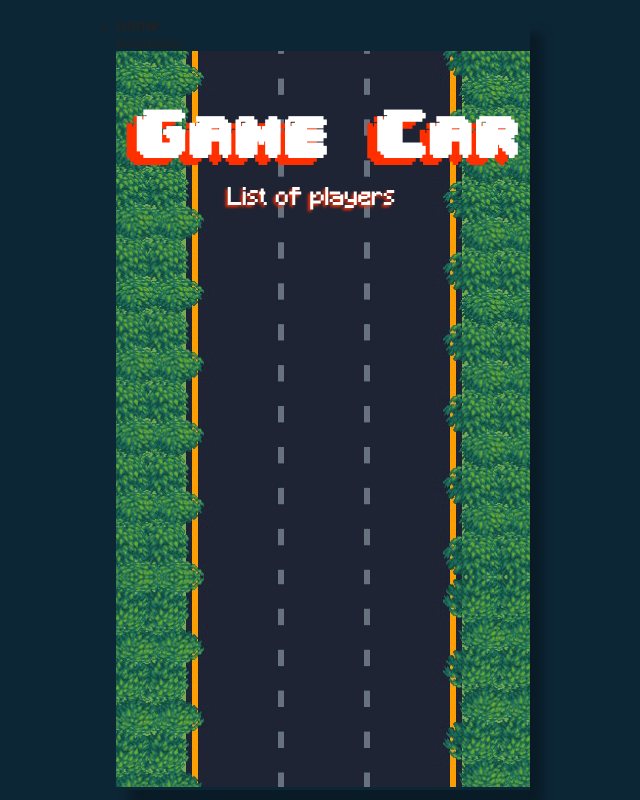
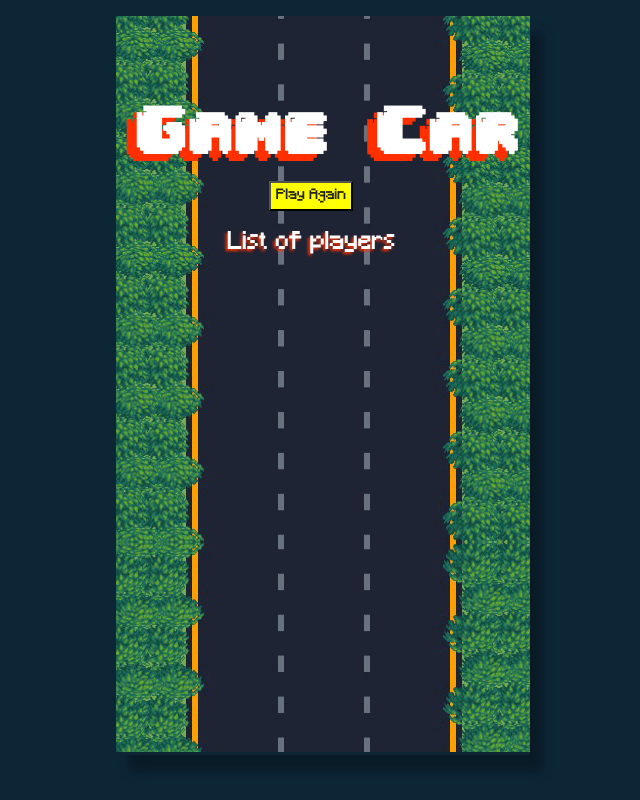
Before and after one commit to danillog/game-car, a React (Create React App) app: page /gameover in a window 1280 px wide. Shown: the whole page, without its empty margins (324-964 px from the left). Built offline with nearby package versions, Linux system fonts and the light colour scheme.

Commit message:
install List of players

```diff
--- a/src/components/Laps/index.js
+++ b/src/components/Laps/index.js
@@ -15,7 +15,7 @@ export default function Laps(props){
       clearTimeout(lapTime)
     }
     if(numLap === 8 ){
-      console.log('Fim de Jogo')
+      window.location.href ="http://localhost:3000/gameover"
     }
   })
 
--- a/src/pages/GameOver/index.js
+++ b/src/pages/GameOver/index.js
@@ -1,25 +1,38 @@
-import React from 'react';
+import React, { useEffect, useState } from 'react';
 import Background from '../../components/Background';
-import { Text, Title } from './style';
+import { ButtonAgain, List, Text, Title } from './style';
 
 export default function GameOver(){
-  // const [nicks, setNicks] = useState([]);
+  const [nicks, setNicks] = useState([]);
 
 
-  // useEffect(() => {
-  //   localStorage.setItem('Nick', JSON.stringify(nick));
-  // },[nick]);
+  useEffect(() => {
+    const nickStorage = localStorage.getItem('Nick');
+    console.log(nickStorage)
+    if(nickStorage){
+      setNicks(JSON.parse(nickStorage));
+    }
+  },[]);
+  function playAgain(){
+    window.location.href ="http://localhost:3000/"
+  }
 
   return(
     <div>
       <Title> Game Car </Title>
       <Text> List of players  </Text>
-      <ul>
-        <li>
-          <h3> nome </h3>
-          <p> pontuação </p>
-        </li>
-      </ul>
+      <List>
+        {
+          nicks.map(nick =>(
+            <li key={nick.id} >
+              <h3> { nick } </h3>
+            </li>
+          ))
+        }
+      </List>
+      <ButtonAgain onClick={playAgain } >
+        Play Again
+      </ButtonAgain>
       <Background />
     </div>
   )
--- a/src/pages/GameOver/style.js
+++ b/src/pages/GameOver/style.js
@@ -16,51 +16,28 @@ export const Text = styled.p`
   font-family: 'Minecraft', Arial, Helvetica, sans-serif;
   color: white;
   position: absolute;
-  top: 22%;
+  top: 29%;
   left: 27%;
   font-size: x-large;
   text-shadow: -2px 2px 3px #ff2f00;
 `;
 
-export const Form = styled.form`
+export const List = styled.ul`
   position: absolute;
-  top: 30%;
-  left: 28%;
+  color: white;
+  font-family: 'Minecraft', Arial, Helvetica, sans-serif;
+  font-size: medium;
+  top: 34%;
+  left: 38%;
+  list-style: none;
+`;
+export const ButtonAgain = styled.button`
+  margin-top: 10px;
+  background-color: yellow;
   font-family:'Minecraft', Arial, Helvetica, sans-serif;
-  display: flex;
-  flex-direction: column;
-
-  button{
-    margin-top: 10px;
-    background-color: yellow;
-    font-family:'Minecraft', Arial, Helvetica, sans-serif;
-    padding: 5px;
-  }
+  padding: 5px;
+  position: absolute;
+  top: 21%;
+  left: 37%;
+}
 `;
-export const Box = styled.div`
-  position: absolute;
-  background-color: #ff2f00;
-  border-radius: 50%;
-  top: 50%;
-  left: 33%;
-  width: 147px;
-  height: 147px;
-  display:none;
-
-
-  &.visible{
-    display:block;
-    transition: 0.5s;
-  }
-  h4{
-    color: white;
-    font-size: xxx-large;
-    font-family: '04b30';
-    position: absolute;
-    top: 34%;
-    left: 15%;
-  }
-  h4 span{
-    color: white !important;
-  }
-`;
--- a/src/pages/Home/index.js
+++ b/src/pages/Home/index.js
@@ -4,14 +4,14 @@ import Background from '../../components/Background';
 import { Box, Form, Text, Title } from './style';
 
 export default function Home(){
-  const [nick, setNick] = useState('');
+  const [nick, setNick] = useState([]);
   const [input, setInput] = useState('');
   const [count, setCount] = useState('');
   const [visible, setVisible] = useState();
 
   function handleSubmit(e){
     e.preventDefault();
-    setNick(input);
+    setNick([...nick, input]);
     startGame();
   };
 
@@ -23,11 +23,21 @@ export default function Home(){
     },3000)
 
   }
+  //buscando
+  useEffect(() => {
+    const nickStorage = localStorage.getItem('Nick');
+    console.log(nickStorage)
+    if(nickStorage){
+      setNick(JSON.parse(nickStorage));
+    }
+  },[]);
 
-
+  //salvando nick
   useEffect(() => {
     localStorage.setItem('Nick', JSON.stringify(nick));
   },[nick]);
+
+
 
   return(
     <div>
```
Also changed, not shown: 1 other file (tests, documents, lock files or other folders).
